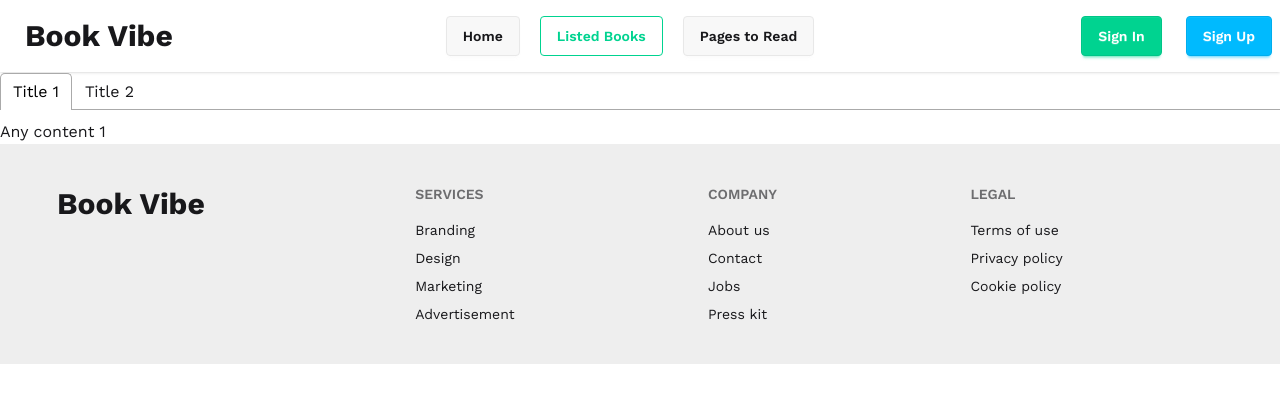
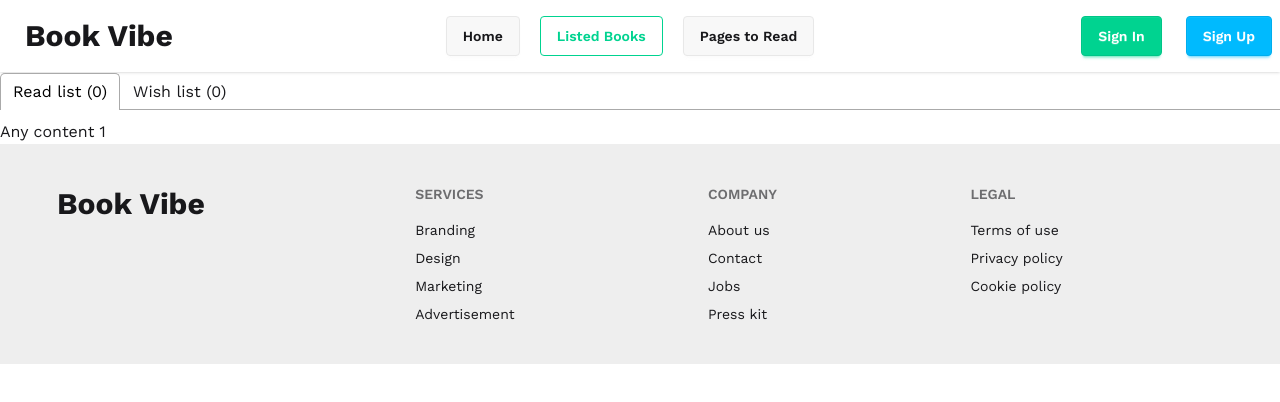
Before and after one commit to md-moynul/books-vibe-2, a React (Vite) app: page /books in a window 1280 px wide. Shown: the top 402 px of the page. Built offline with nearby package versions, Linux system fonts and the light colour scheme.

Commit message:
update Books.jsx

```diff
--- a/src/pages/home/books/Books.jsx
+++ b/src/pages/home/books/Books.jsx
@@ -11,8 +11,8 @@ const Books = () => {
     return (
         <Tabs>
             <TabList>
-                <Tab>Title 1</Tab>
-                <Tab>Title 2</Tab>
+                <Tab>Read list ({readListBooks.length})</Tab>
+                <Tab>Wish list ({wishListBooks.length})</Tab>
             </TabList>
 
             <TabPanel>
```
